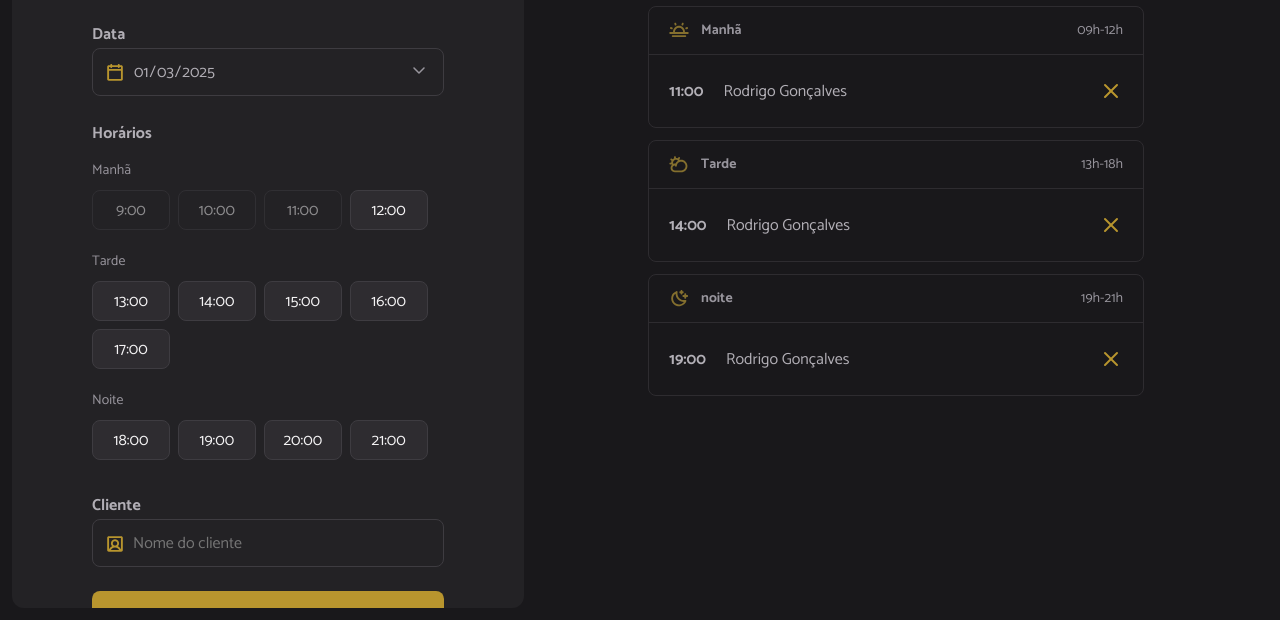
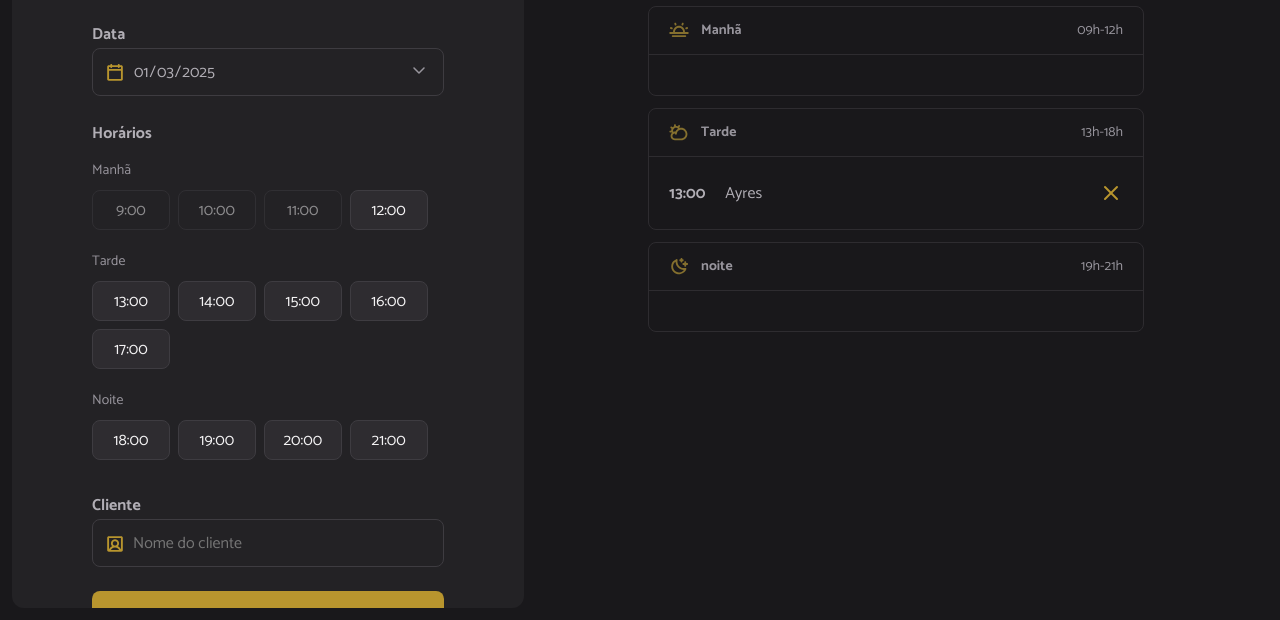
Before and after one commit to ayresrouxio/rocketseat-projeto-hair-day, a website built with webpack: page index.html in a window 1280 px wide. Shown: the part 180-800 px from the top of the page. Built offline with nearby package versions, Linux system fonts and the light colour scheme; data requests are answered from the project's data file.

Commit message:
aula: renderizando os agendamentos do dia

```diff
--- a/index.html
+++ b/index.html
@@ -65,16 +65,7 @@
             <span>09h-12h</span>
           </header>
           <ul id="period-morning" class="period">
-            <!-- Exemplo  -->
-            <li>
-              <strong>11:00</strong>
-              <span>Rodrigo Gonçalves</span>
-              <img
-                src="./assets/cancel.svg"
-                alt="Cancelar"
-                class="cancel-icon"
-              />
-            </li>
+            <!-- <li> inserida via JS -->
           </ul>
         </section>
 
@@ -85,16 +76,7 @@
             <span>13h-18h</span>
           </header>
           <ul id="period-afternoon" class="period">
-            <!-- Exemplo -->
-            <li>
-              <strong>14:00</strong>
-              <span>Rodrigo Gonçalves</span>
-              <img
-                src="./assets/cancel.svg"
-                alt="Cancelar"
-                class="cancel-icon"
-              />
-            </li>
+            <!-- <li> inserida via JS -->
           </ul>
         </section>
 
@@ -105,16 +87,7 @@
             <span>19h-21h</span>
           </header>
           <ul id="period-night" class="period">
-            <!-- Exemplo -->
-            <li>
-              <strong>19:00</strong>
-              <span>Rodrigo Gonçalves</span>
-              <img
-                src="./assets/cancel.svg"
-                alt="Cancelar"
-                class="cancel-icon"
-              />
-            </li>
+            <!-- <li> inserida via JS -->
           </ul>
         </section>
       </aside>
--- a/src/modules/schedules/load.js
+++ b/src/modules/schedules/load.js
@@ -1,4 +1,5 @@
 import { scheduleFetchByDay } from "../../services/schedule-fetch-by-day.js"
+import { schedulesShow } from "../schedules/show.js"
 import { hoursLoad } from "../form/hours-load.js"
 
 const selectedDate = document.querySelector("#date")
@@ -7,7 +8,8 @@ export async function schedulesDay() {
   const date = selectedDate.value
 
   const dailySchedules = await scheduleFetchByDay({ date })
-  console.log(dailySchedules)
+
+  schedulesShow({ dailySchedules })
 
   hoursLoad({ date })
 }
--- /dev/null
+++ b/src/modules/schedules/show.js
@@ -0,0 +1,45 @@
+import dayjs from "dayjs"
+
+const periodMorning = document.querySelector("#period-morning")
+const periodAfternoon = document.querySelector("#period-afternoon")
+const periodNight = document.querySelector("#period-night")
+
+export function schedulesShow({ dailySchedules }) {
+  try {
+    periodMorning.innerHTML = ""
+    periodAfternoon.innerHTML = ""
+    periodNight.innerHTML = ""
+
+    dailySchedules.forEach((schedule) => {
+      const item = document.createElement("li")
+      const time = document.createElement("strong")
+      const name = document.createElement("span")
+
+      item.setAttribute("data-id", schedule.id)
+
+      time.textContent = dayjs(schedule.when).format("HH:mm")
+
+      name.textContent = schedule.name
+
+      const cancelIcon = document.createElement("img")
+      cancelIcon.classList.add("cancel-icon")
+      cancelIcon.setAttribute("src", "./assets/cancel.svg")
+      cancelIcon.setAttribute("alt", "Cancelar")
+
+      item.append(time, name, cancelIcon)
+
+      const hour = dayjs(schedule.when).hour()
+
+      if (hour <= 12) {
+        periodMorning.appendChild(item)
+      } else if (hour > 12 && hour <= 18) {
+        periodAfternoon.appendChild(item)
+      } else {
+        periodNight.appendChild(item)
+      }
+    })
+  } catch (error) {
+    alert("Não foi possível exibir os agendamentos")
+    console.log(error)
+  }
+}
```
